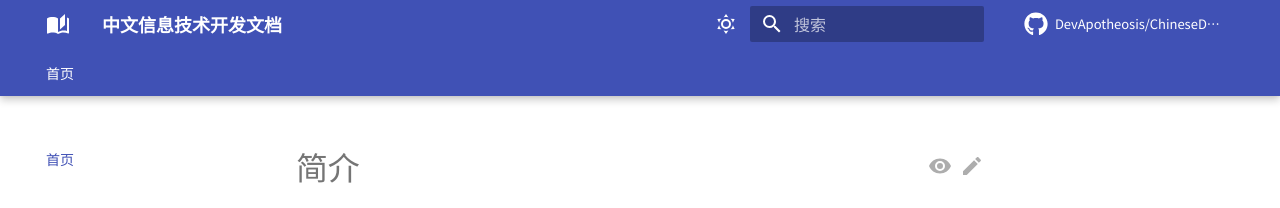
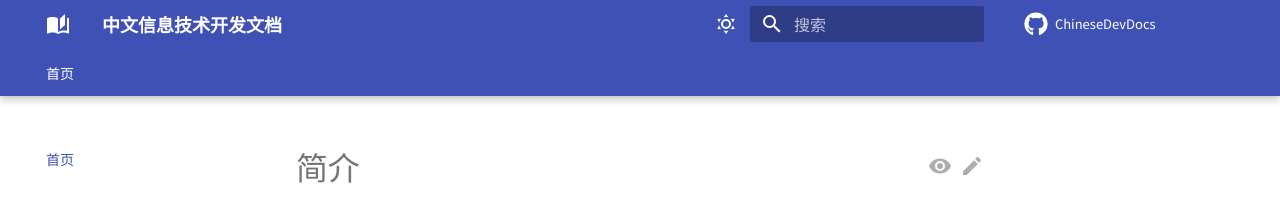
Before and after one commit to DevApotheosis/ChineseDevDocs, an MkDocs documentation site: the page built from docs/index.md, in a window 1280 px wide. Shown: the top 208 px of the page. Built offline with MkDocs 1.6.1 and Material for MkDocs 9.7.7, drawn with Linux system fonts in a browser that asks for light colours; comment, search, counter and statistics services are not loaded.

Commit message:
修正信息

```diff
--- a/mkdocs.yml
+++ b/mkdocs.yml
@@ -2,7 +2,7 @@ site_name: 中文信息技术开发文档
 site_description: 项目文档站点
 site_author: L-YLing,烟澪,离烟澪
 
-repo_name: DevApotheosis/ChineseDevDocs
+repo_name: ChineseDevDocs
 repo_url: https://github.com/DevApotheosis/ChineseDevDocs
 edit_uri: edit/main/docs/
 
```
